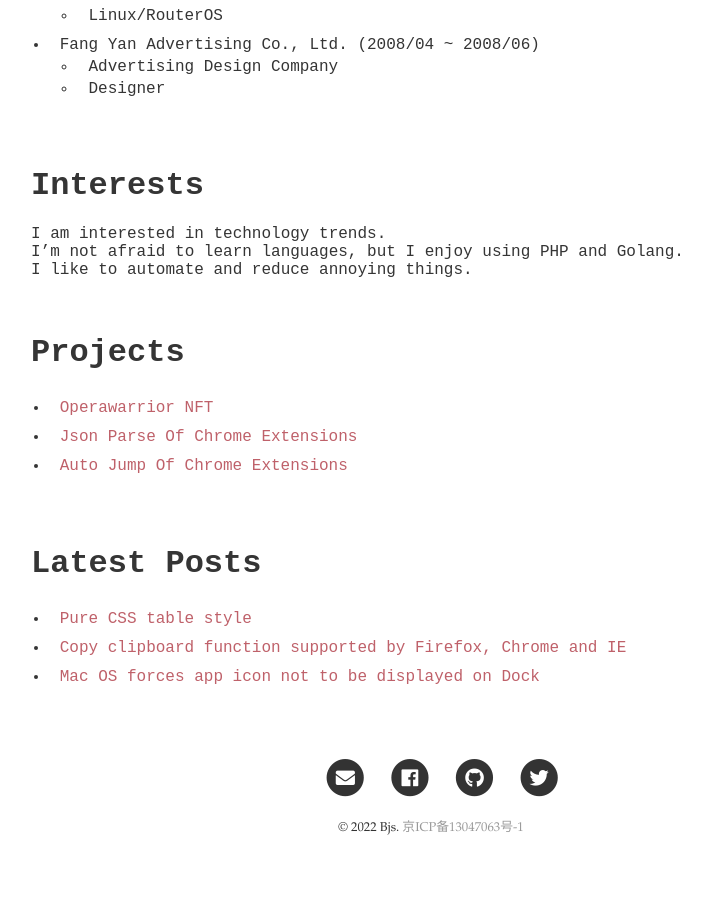
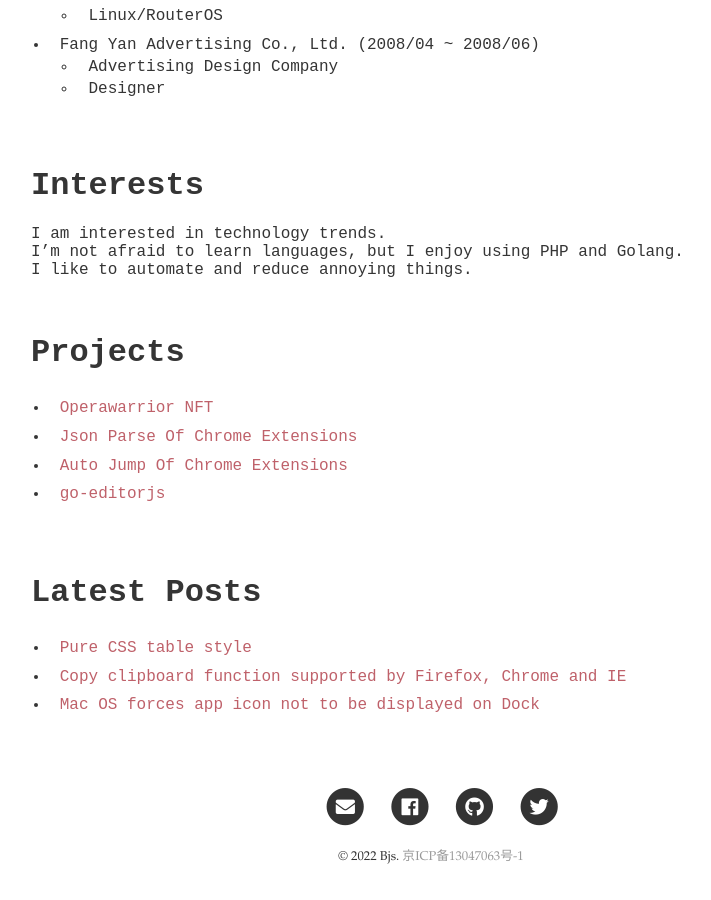
Before and after one commit to banjuanshu/banjuanshu.github.io, a Jekyll site: the page built from docs/index.md, in a window 1280 px wide and 900 px high, scrolled down 1107 px. Shown: the whole window, without its empty margins (209-920 px from the left). Built offline with Jekyll 4.4.1, drawn with Linux system fonts in a browser that asks for light colours; before the commit the page ends 1978 px from its top, so only the background shows below that.

Commit message:
fix(index): Added new project go-editorjs

```diff
--- a/docs/index.md
+++ b/docs/index.md
@@ -55,3 +55,4 @@ I like to automate and reduce annoying things.
 * [Operawarrior NFT](https://www.operawarrior.com/){:target="\_blank"}
 * [Json Parse Of Chrome Extensions](https://chrome.google.com/webstore/detail/jsonbjs/elkijihmlkiopckafeadaodcaifolkjb){:target="\_blank"}
 * [Auto Jump Of Chrome Extensions](https://chrome.google.com/webstore/detail/autojump/mecmmnelkkedebbkiigdlneldiolodno){:target="\_blank"}
+* [go-editorjs](https://github.com/banjuanshu/go-editorjs){:target="\_blank"}
```
